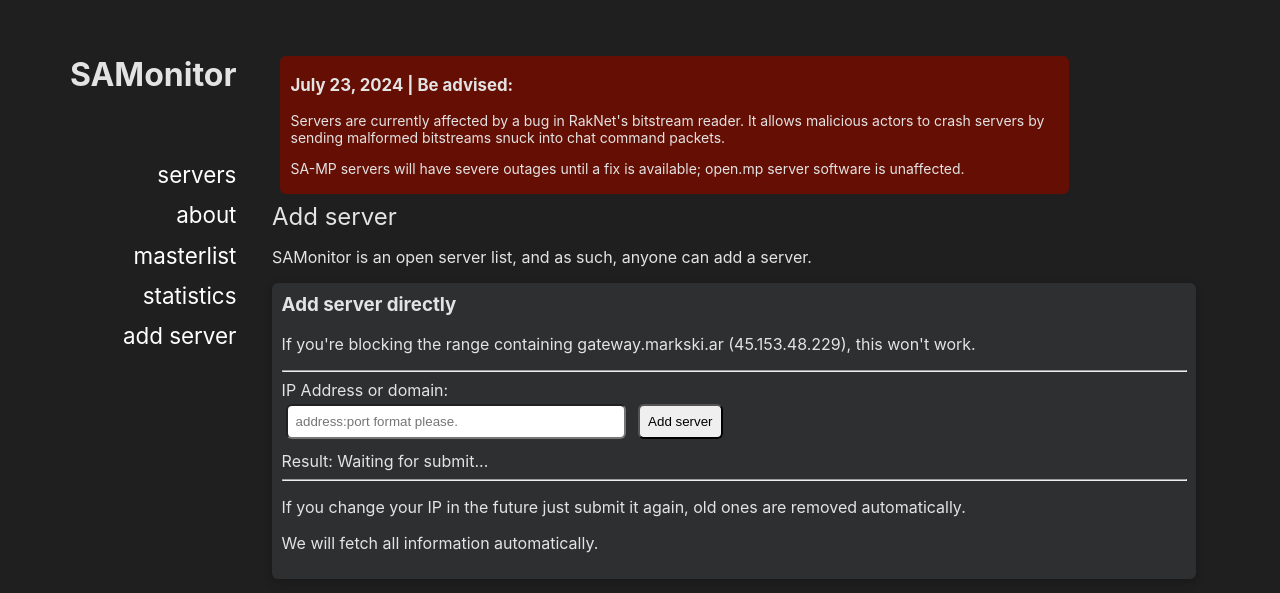
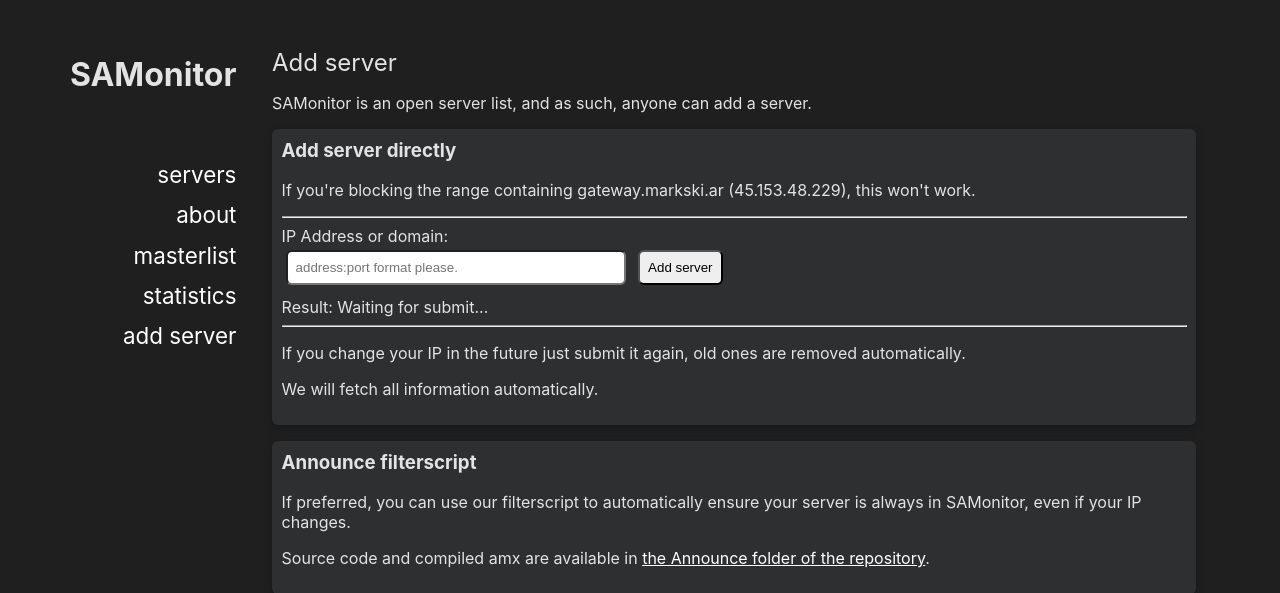
Before and after one commit to markski1/SAMonitor-browser, a Flask app: page /add in a window 1280 px wide. Shown: the top 593 px of the page. Run offline with Flask 3, Linux system fonts and the light colour scheme.

Commit message:
Remove crasher advisory

```diff
--- a/web/templates/layout.html
+++ b/web/templates/layout.html
@@ -1,15 +1,4 @@
 {% if htmx %}
-    <div class="announce-banner" style="background-color: #640e04; max-width: 48rem; margin: 0.5rem">
-        <p><b>July 23, 2024 | Be advised:</b></p>
-        <small>
-            <p>
-                Servers are currently affected by a bug in RakNet's bitstream reader. It allows malicious actors to crash servers by sending malformed bitstreams snuck into chat command packets.
-            </p>
-            <p>
-                SA-MP servers will have severe outages until a fix is available; open.mp server software is unaffected.
-            </p>
-        </small>
-    </div>
     {% block main %} {% endblock %}
     <script>
         document.title = "SAMonitor - {{ self.title() }}";
@@ -52,17 +41,6 @@
                 </div>
             </header>
             <main id="main" class="opacity-trans">
-                <div class="announce-banner" style="background-color: #640e04; max-width: 48rem; margin: 0.5rem">
-                    <p><b>July 23, 2024 | Be advised:</b></p>
-                    <small>
-                        <p>
-                            Servers are currently affected by a bug in RakNet's bitstream reader. It allows malicious actors to crash servers by sending malformed bitstreams snuck into chat command packets.
-                        </p>
-                        <p>
-                            SA-MP servers will have severe outages until a fix is available; open.mp server software is unaffected.
-                        </p>
-                    </small>
-                </div>
                 {{ self.main() }}
             </main>
         </body>
```
